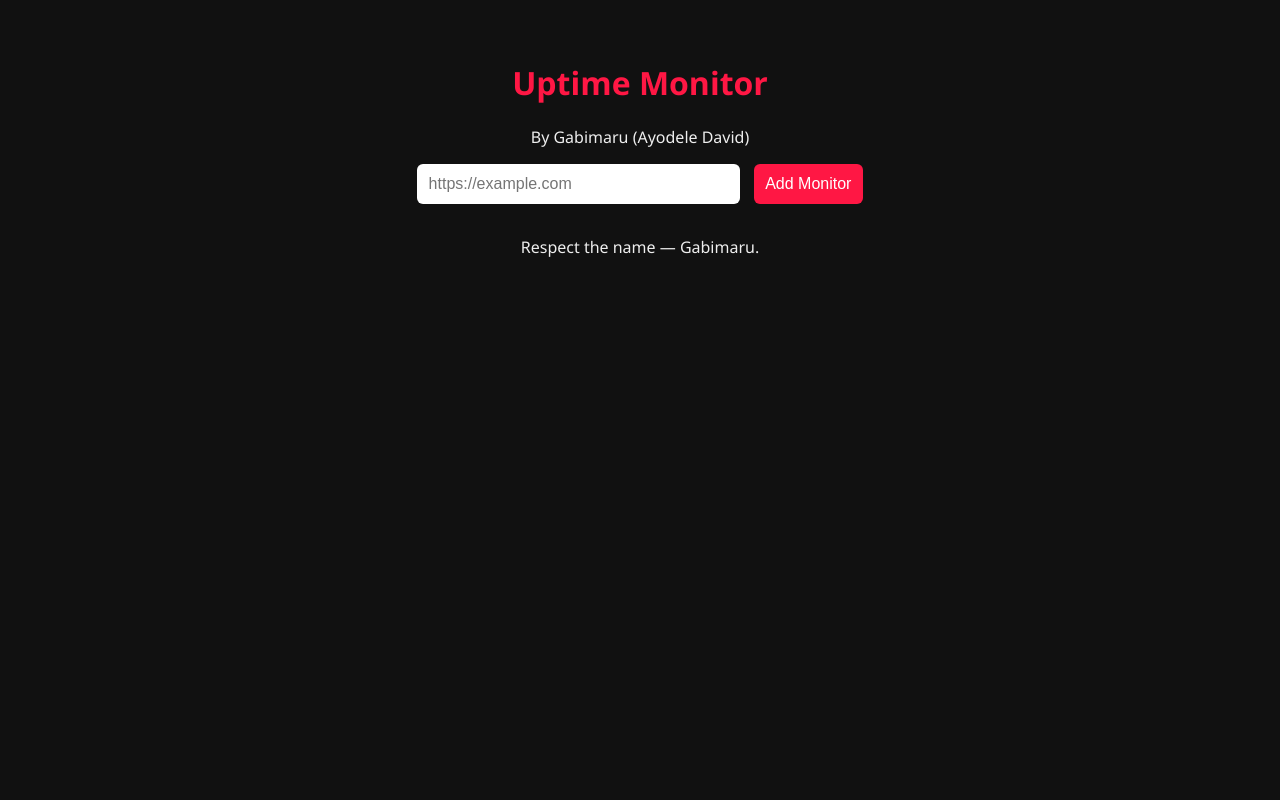
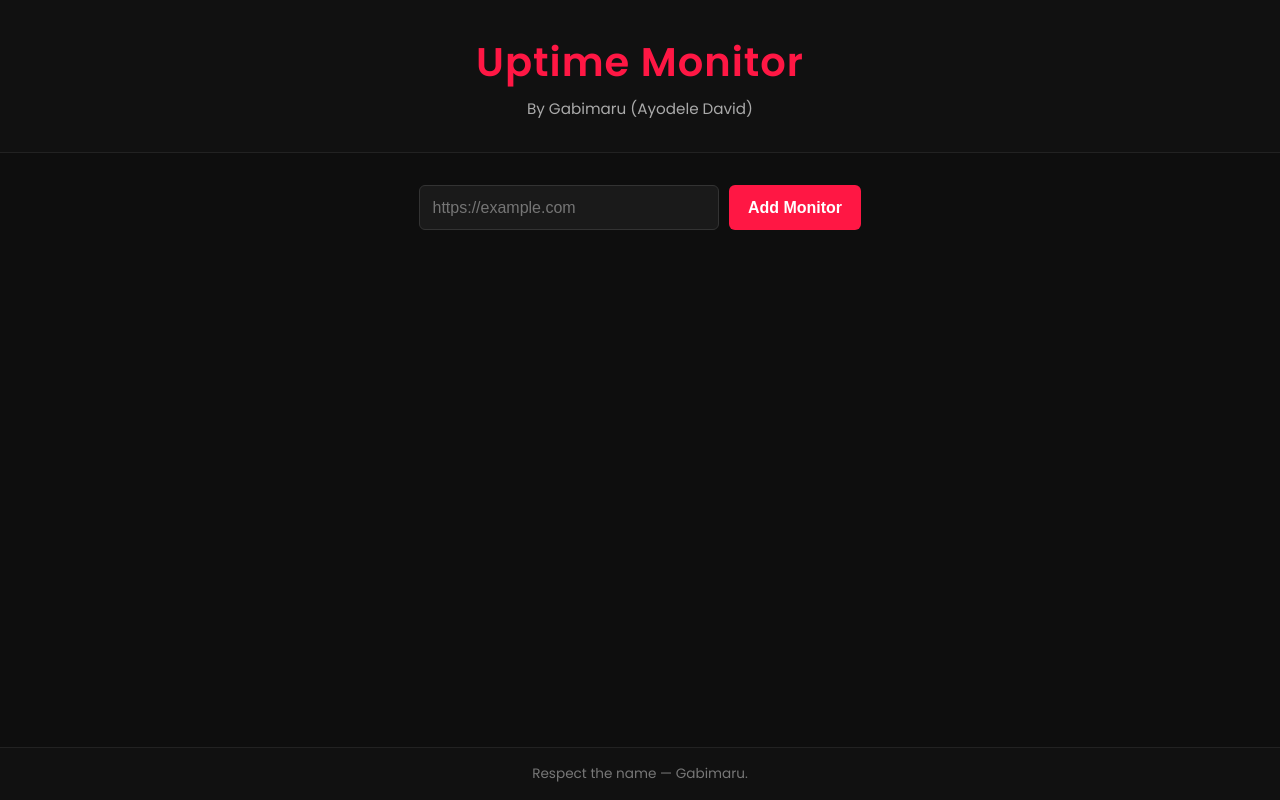
Before and after one commit to Gabimaru-Dev/uptime-monitor, a website: page public/index.html in a window 1280 px wide. Drawn offline with Linux system fonts and the light colour scheme; no server answers.

Commit message:
Update style.css

```diff
--- a/public/style.css
+++ b/public/style.css
@@ -1,57 +1,142 @@
+/* === Global Reset & Base === */
+* {
+  margin: 0;
+  padding: 0;
+  box-sizing: border-box;
+}
+
 body {
-  font-family: 'Segoe UI', sans-serif;
+  font-family: 'Poppins', sans-serif;
+  background-color: #0e0e0e;
+  color: #f1f1f1;
+  min-height: 100vh;
+  display: flex;
+  flex-direction: column;
+}
+
+header {
   background: #111;
-  color: #eee;
+  padding: 2rem 1rem;
   text-align: center;
-  padding: 2rem;
+  border-bottom: 1px solid #222;
 }
 
 header h1 {
+  font-size: 2.5rem;
   color: #ff1744;
+  margin-bottom: 0.3rem;
+  letter-spacing: 1px;
+}
+
+header p {
+  font-size: 0.95rem;
+  color: #aaa;
+}
+
+/* === Main Content === */
+main {
+  flex: 1;
+  padding: 2rem 1rem;
+  max-width: 800px;
+  margin: auto;
 }
 
 form {
+  display: flex;
+  flex-wrap: wrap;
+  justify-content: center;
   margin-bottom: 2rem;
+  gap: 10px;
 }
 
-input, button {
-  padding: 0.7rem;
+input[type="url"] {
+  padding: 0.8rem;
+  width: 300px;
+  max-width: 100%;
+  background: #1a1a1a;
+  border: 1px solid #333;
+  border-radius: 6px;
+  color: #fff;
   font-size: 1rem;
-  border: none;
-  border-radius: 6px;
-}
-
-input {
-  width: 300px;
-  max-width: 90%;
 }
 
 button {
+  padding: 0.8rem 1.2rem;
   background: #ff1744;
+  border: none;
+  border-radius: 6px;
   color: white;
+  font-weight: 600;
+  font-size: 1rem;
   cursor: pointer;
-  margin-left: 10px;
+  transition: background 0.3s ease;
 }
 
-ul {
+button:hover {
+  background: #d50032;
+}
+
+/* === Site List === */
+ul#siteList {
   list-style: none;
-  padding: 0;
+  display: grid;
+  gap: 12px;
 }
 
 li {
-  margin: 10px 0;
-  background: #222;
-  padding: 10px;
-  border-radius: 6px;
+  background: #1a1a1a;
+  border-left: 5px solid #444;
+  padding: 1rem;
+  border-radius: 8px;
   display: flex;
   justify-content: space-between;
   align-items: center;
+  transition: border 0.3s;
+  box-shadow: 0 2px 5px rgba(255, 23, 68, 0.1);
+}
+
+li:hover {
+  border-left: 5px solid #ff1744;
+}
+
+.status {
+  font-weight: bold;
+  padding: 0.3rem 0.8rem;
+  border-radius: 20px;
+  font-size: 0.9rem;
+  text-transform: uppercase;
 }
 
 .status.up {
+  background-color: rgba(76, 175, 80, 0.15);
   color: #4caf50;
+  border: 1px solid #4caf50;
 }
 
 .status.down {
+  background-color: rgba(244, 67, 54, 0.15);
   color: #f44336;
+  border: 1px solid #f44336;
 }
+
+/* === Footer === */
+footer {
+  text-align: center;
+  padding: 1rem;
+  background: #111;
+  color: #777;
+  font-size: 0.85rem;
+  border-top: 1px solid #222;
+}
+
+/* === Responsive === */
+@media (max-width: 500px) {
+  li {
+    flex-direction: column;
+    align-items: flex-start;
+  }
+
+  .status {
+    margin-top: 0.5rem;
+  }
+}
```
